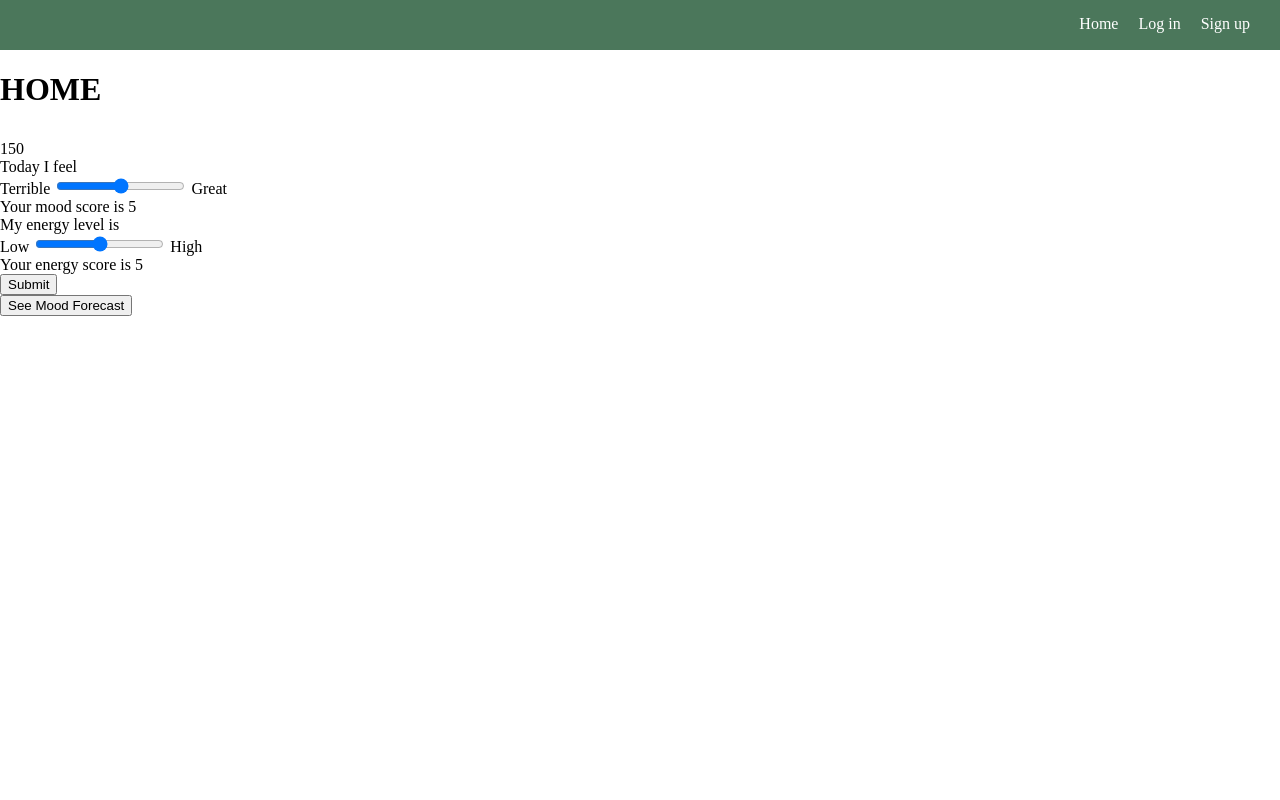
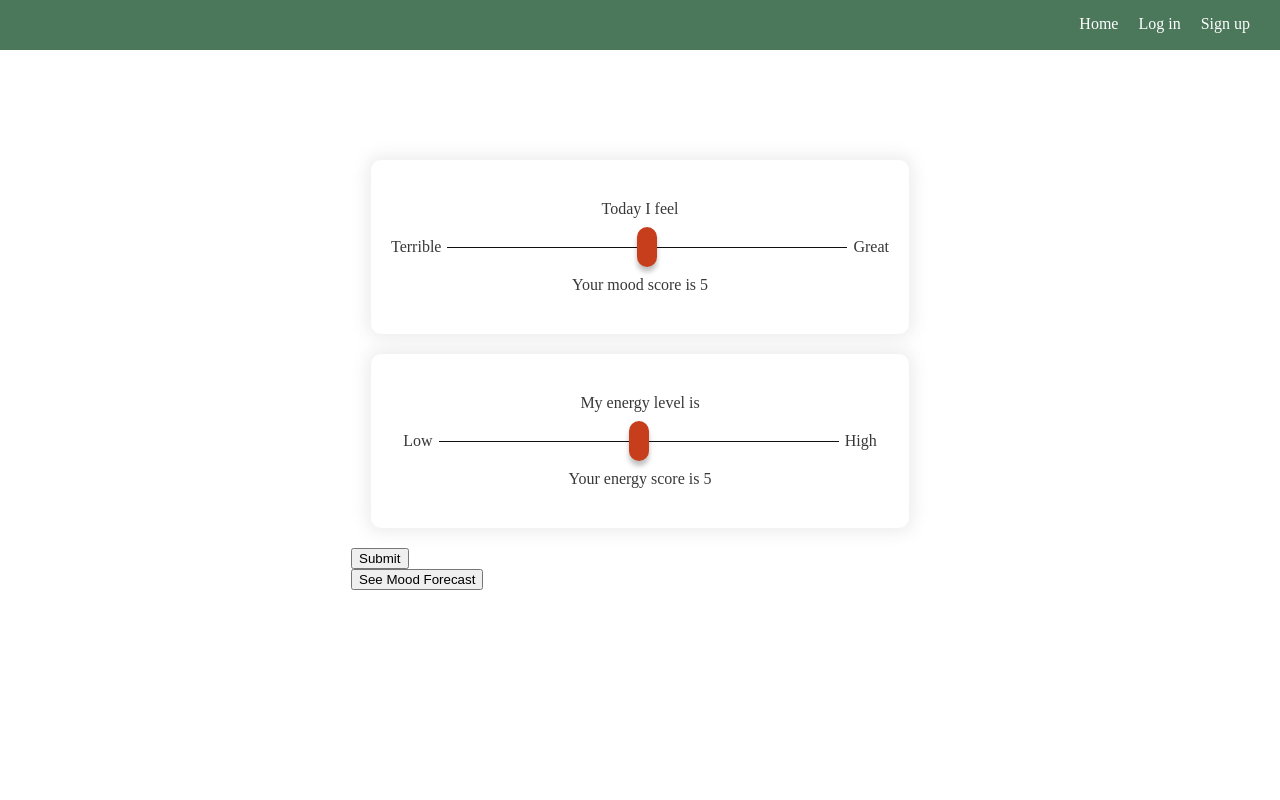
Before and after one commit to onefastcat/mood_forecaster, a Python web app: template website/templates/home.html in a window 1280 px wide. Run offline with Jinja, Linux system fonts and the light colour scheme; the template is opened without the code that fills it, so the values that code supplies are empty.

Commit message:
routes and styling

```diff
--- a/website/calculations.py
+++ b/website/calculations.py
@@ -17,10 +17,8 @@ pressure = [val for (val,) in db.session.query(DataPoint.pressure).filter(DataPo
 
 def mood_temp_calc():
 
-
     mood_temp_corr = np.corrcoef(mood_list, temperature)[0,1]
     print('accessed some users db')
-
 
     return mood_temp_corr
 
--- a/website/static/styles.css
+++ b/website/static/styles.css
@@ -1,13 +1,13 @@
 
 body {
     margin: 0;
+    height: 100vh;
+    color: rgb(0, 0, 0);
 }
 
 .home-nav {
     height: 50px;
     background-color: rgba(45, 96, 64, 0.855);
-
-
 
 }
 
@@ -55,10 +55,134 @@ body {
     right: 4%;
 }
 
+.content {
+    display: flex;
+    justify-content: center;
+    margin-top: 10vh;
+}
+
+.home-content {
+    display: flex;
+    justify-content: space-between;
+
+}
+
 .content > div {
     padding: 10px 0;
 }
 
-.content .data {
+
+.container {
+    height: 100vh;
+    /* background-image: url("images/rainy.jpg"); */
+    background-size: cover;
 
 }
+
+#mood-container, #energy-container {
+    text-align: center;
+    margin: 20px 20px;
+    padding: 20px 20px;
+    border: 0;
+    box-shadow: 0px 0px 15px 5px rgba(213, 213, 213, 0.407);
+    width: auto;
+    color: rgb(56, 56, 56);
+    border-radius: 10px;
+}
+
+#mood-container > div, #energy-container > div {
+    padding: 20px 20px;
+}
+
+
+input[type=range] {
+    width: 400px;
+    height: 10px;
+    -webkit-appearance: none;
+    color: black;
+    border: 0px solid #010101;
+    align-self: center;
+}
+
+input[type=range]::-webkit-slider-runnable-track {
+    width: 100%;
+    height: 1px;
+    cursor: pointer;
+    box-shadow: none;
+    background: #101010;
+    border-radius: 0px;
+    border: 0px solid #010101;
+}
+
+input[type=range]::-webkit-slider-thumb {
+    box-shadow: none;
+    border: 0px solid #ffffff;
+    box-shadow: 0px 5px 5px rgba(0,0,0,0.25);
+    height: 40px;
+    width: 20px;
+    border-radius: 22px;
+    background: #C73E1D;
+    cursor: pointer;
+    -webkit-appearance: none;
+    margin-top: -20px;
+    backdrop-filter: drop-shadow(4px 4px 10px blue);
+}
+
+.days {
+    display: flex;
+    justify-content: space-around;
+    flex: 1;
+    gap: 10px;
+
+}
+
+.day-entry {
+    display: flex;
+    flex-direction: column;
+    background-color: rgba(255, 255, 255, 0.723);
+    border-radius: 20px;
+    height: 200px;
+    width: 150px;
+}
+
+.date {
+    margin-bottom: 20px;
+    border-bottom: solid rgb(255, 255, 255) 1px;
+}
+
+.day-content {
+    padding: 15px 15px;
+}
+
+.weather-content {
+    margin-bottom: 10px;
+    font-size: 12px;
+    color: grey;
+}
+
+
+
+
+
+@media only screen and (min-width: 1050px) {
+    .day-entry {
+        width: 200px;
+    }
+}
+
+@media only screen and (max-width: 950px) {
+
+    .days {
+        flex-direction: column;
+    }
+
+    .day-entry {
+        height: 150px;
+        width: auto;
+    }
+
+    .date {
+        margin-bottom: 10px;
+    }
+
+}
--- a/website/templates/base.html
+++ b/website/templates/base.html
@@ -10,6 +10,7 @@
     </title>
 </head>
 <body>
+    <div class="container">
         <nav class="home-nav">
             <div class='nav-wrap'>
             <div class="nav-contents">
@@ -41,9 +42,14 @@
 
 
         <div class="content">
+
             {% block content %}
             {% endblock %}
+
         </div>
+    </div>
+
+
 
 </body>
 </html>
--- a/website/templates/home.html
+++ b/website/templates/home.html
@@ -9,54 +9,57 @@ Home
 
 {% block content %}
 
-    <h1>HOME</h1>
+    <!-- <h1>HOME</h1> -->
 
-    <div class="mood-data">
-
-
-
-        <div>
-
+    <div class="home-container">
 
             <form action="{{ url_for('views.home') }}" method="post" id="form" name="form">
 
-                <div class="data">
-                    <div id="pressure" name="pressure" id="pressure" value="15">
-                        150
-                    </div>
-                </div>
+                <!-- <div class="data">
+                    <div id="temp" name="temp" id="temp" value=""></div>
+                    <div id="pressure" name="pressure" id="pressure" value=""></div>
+                    <div id="precip" name="precip" id="precip" value=""></div>
+                </div> -->
 
-                <div>Today I feel</div>
+                <!-- instead of the CODE ABOVE ADD A PROMPT TO TELL USER TO RATE THEIR MOOD AND ENERGY LEVEL -->
+                <!-- will need to change main.js -->
+
+                <div id="mood-container">
+                    <div> Today I feel</div>
+
                     <span>Terrible</span>
-                <input type="range" id="mood-slider" name="mood-slider"
+
+                    <input type="range" class="slider" id="mood-slider" name="mood-slider"
                     min="0" max="10" step="1" value="5" oninput="result.value = 'Your mood score is ' + this.value"/>
+
                     <span>Great</span>
                     <div>
                         <output name="result" for="slider"> Your mood score is 5</output>
                     </div>
+                </div>
 
 
+                <div id="energy-container">
                     <div>My energy level is</div>
 
                     <span>Low</span>
-                <input type="range" id="energy-slider" name="energy-slider"
+
+                    <input type="range" class="slider" id="energy-slider" name="energy-slider"
                     min="0" max="10" step="1" value="5" oninput="result2.value = 'Your energy score is ' + this.value"/>
                     <span>High</span>
                     <div>
                         <output name="result2" for="slider"> Your energy score is 5</output>
                     </div>
+                </div>
+
                 <input type="submit" value="Submit" />
+
             </form>
 
-            <form action="/mood-forcast">
+            <form action="/mood-forecast">
                 <input type="submit" value="See Mood Forecast" id="mood_forecast" />
             </form>
-
     </div>
-    </div>
-
-
-
 
 <script src="{{url_for('static', filename='main.js')}}"></script>
 {% endblock %}
```
Also changed, not shown: website/db_manage.py (+17 -42 lines), website/static/forecast.js (added, +11 -0 lines), website/static/main.js (+70 -49 lines), website/templates/forecast.html (+22 -11 lines), website/views.py (+13 -14 lines), instance/database.db, website/static/images/rainy.jpg (added), website/static/images/rainy2.jpg (added), website/static/images/rainy3.jpg (added), website/static/images/rainy4.jpg (added), 1 other file. Lines whose indentation alone changed are shown as unchanged.
